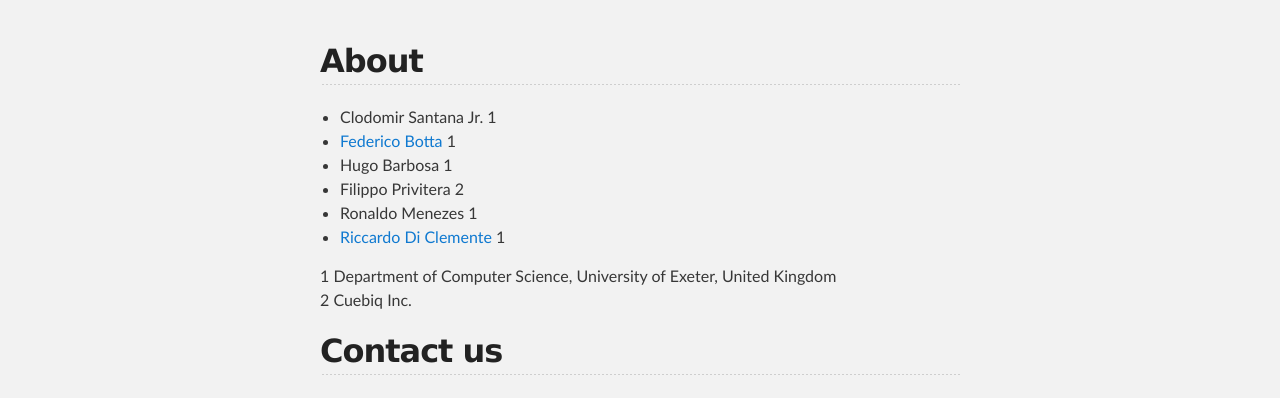
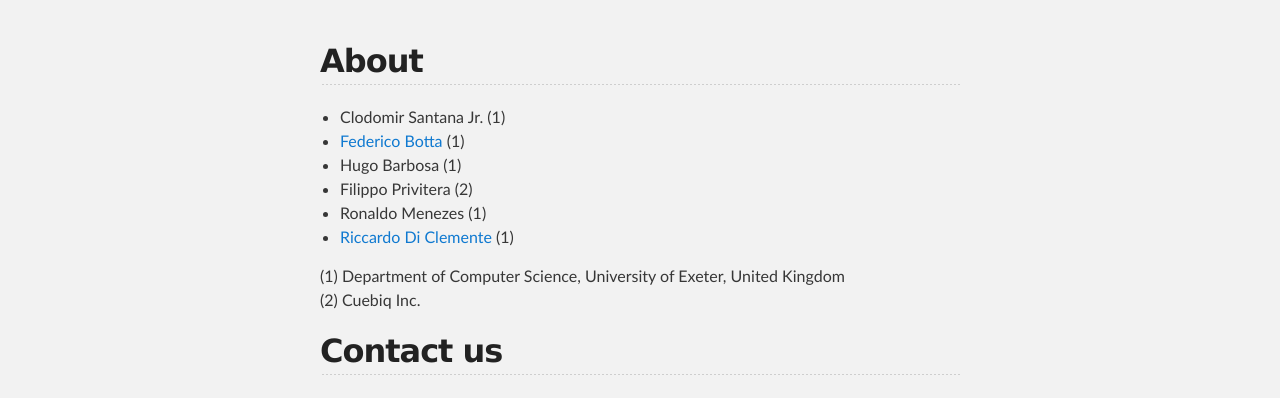
Before and after one commit to COVID19-UK-Mobility/COVID19-UK-Mobility.github.io, a Jekyll site: the page built from another-page.md, in a window 1280 px wide. Shown: the part 223-621 px from the top of the page. Built offline with Jekyll 4.4.1, drawn with Linux system fonts in a browser that asks for light colours; our own code applies the rules of GitHub Pages for plain Markdown files.

```diff
--- a/another-page.md
+++ b/another-page.md
@@ -4,15 +4,15 @@ layout: default
 
 ## About
 
-   * Clodomir Santana Jr. <sup>1</sup>
-   * <a href="https://federicobotta.github.io/">Federico Botta </a><sup>1</sup>
-   * Hugo Barbosa <sup>1</sup>
-   * Filippo Privitera <sup>2</sup>
-   * Ronaldo Menezes <sup>1</sup>
-   * <a href="http://riccardodiclemente.com">Riccardo Di Clemente</a> <sup>1</sup>
+   * Clodomir Santana Jr. (1)
+   * <a href="https://federicobotta.github.io/">Federico Botta </a> (1)
+   * Hugo Barbosa (1)
+   * Filippo Privitera (2)
+   * Ronaldo Menezes (1)
+   * <a href="http://riccardodiclemente.com">Riccardo Di Clemente</a> (1)
 
-<sup>1</sup> Department of Computer Science, University of Exeter, United Kingdom <br>
-<sup>2</sup> Cuebiq Inc.
+(1) Department of Computer Science, University of Exeter, United Kingdom <br>
+(2) Cuebiq Inc.
 
 ## Contact us
 
```
